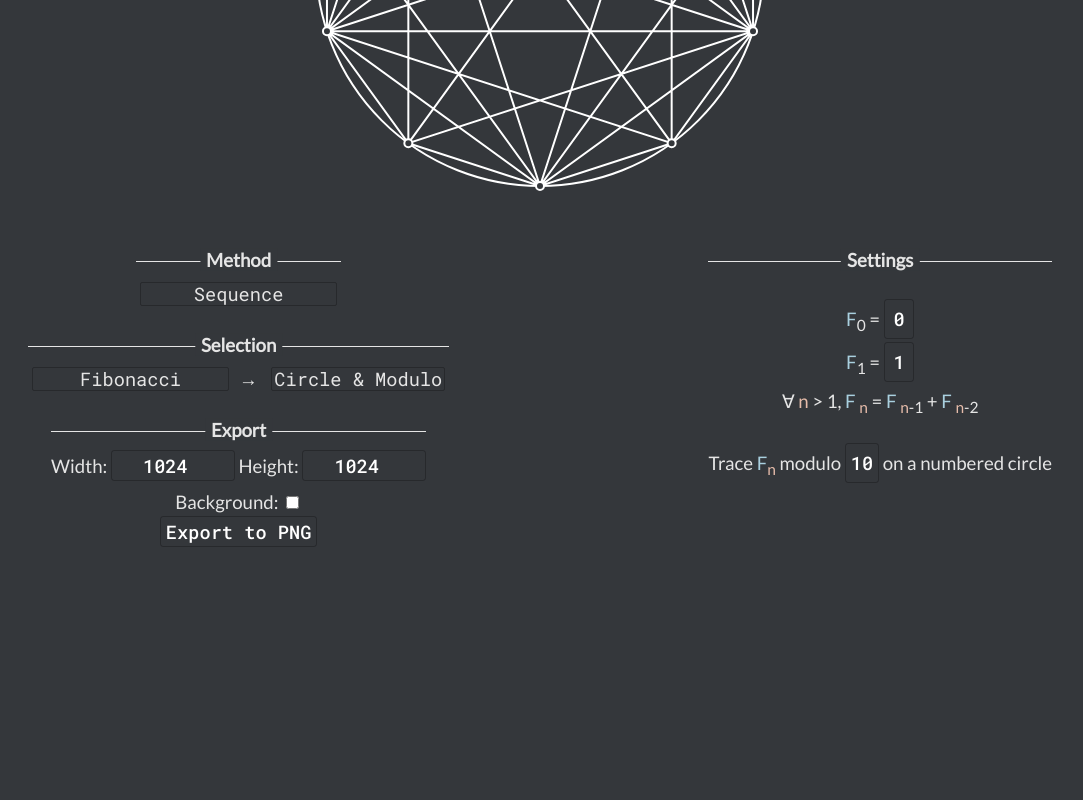
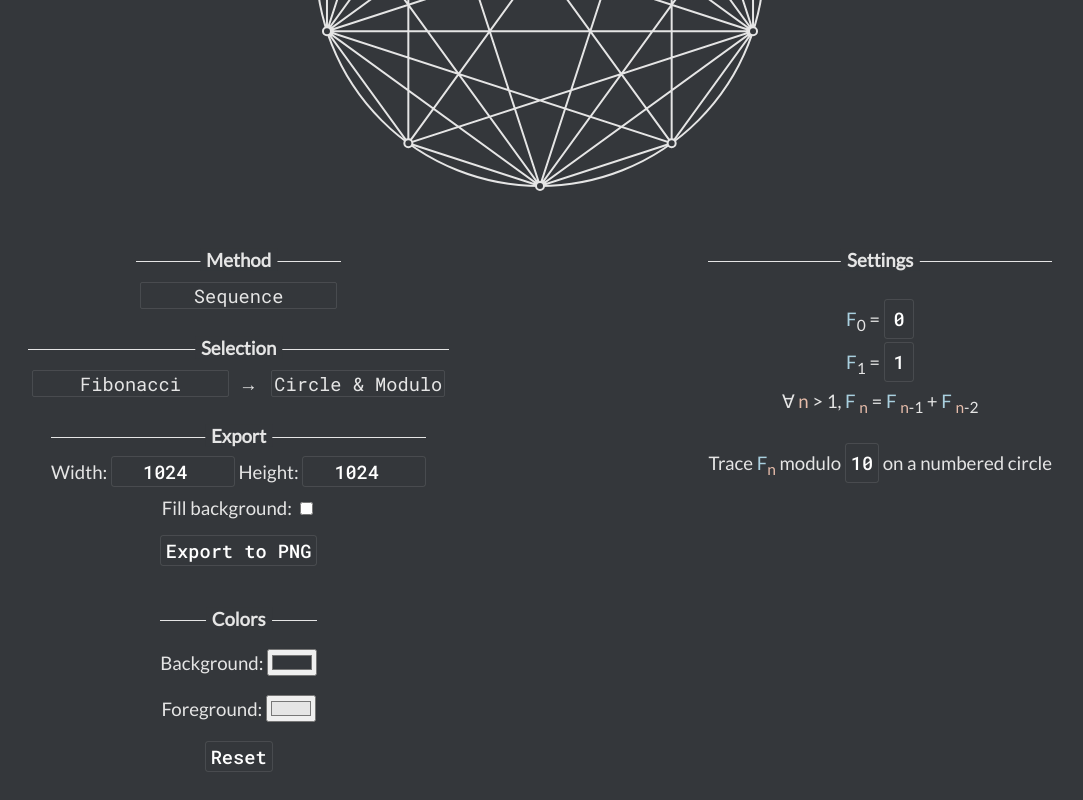
Before and after one commit to adri326/geometrical-visualizations, a website: page src/index.html in a window 1280 px wide. Shown: the part 318-1118 px from the top of the page, without its empty margins (100-1183 px from the left). Before the commit the page ends 888 px from the top, so only its background shows below. Drawn offline with Linux system fonts and the light colour scheme.

Commit message:
:sparkles: Colors

```diff
--- a/src/index.html
+++ b/src/index.html
@@ -57,8 +57,13 @@
                             <input type="number" class="input" id="export-height" value="1024" />
                         </span>
                     </div>
-                    <span>Background: <input type="checkbox" id="export-background" /></span>
+                    <span>Fill background: <input type="checkbox" id="export-background" /></span>
                     <button class="input" id="export-to-png" type="button">Export to PNG</button>
+                </div>
+                <div id="colors">
+                    <div>Background: <input type="color" id="color-background" value="#34373b" /></div>
+                    <div>Foreground: <input type="color" id="color-foreground" value="#e5e5e5" /> </div>
+                    <div><button class="input" id="color-reset" type="button">Reset</button></div>
                 </div>
             </div>
         </footer>
--- a/static/main.js
+++ b/static/main.js
@@ -12,6 +12,8 @@ let method_dom, method = "seq";
 let current_viz = "circle_number_modulo";
 let current_seq = "fibonacci";
 let current_trans = "spiral";
+
+let color_background, color_foreground, color_reset;
 
 let cache_seq = null;
 
@@ -61,6 +63,12 @@ window.addEventListener("load", () => {
     select_viz = document.getElementById("viz");
     select_trans = document.getElementById("trans");
     select_seq = document.getElementById("seq");
+
+    color_reset = document.getElementById("color-reset");
+    color_background = document.getElementById("color-background");
+    color_foreground = document.getElementById("color-foreground");
+
+    update_colors();
     update_dropdowns();
     update_settings();
     select_seq.addEventListener("change", () => {
@@ -76,11 +84,27 @@ window.addEventListener("load", () => {
         resize_canvas();
     });
 
+    color_background.addEventListener("change", () => {
+        update_colors();
+        resize_canvas();
+    });
+    color_foreground.addEventListener("change", () => {
+        update_colors();
+        resize_canvas();
+    });
+    color_reset.addEventListener("click", () => {
+        color_background.value = "#34373b";
+        color_foreground.value = "#e5e5e5";
+        update_colors();
+        resize_canvas();
+    });
+
     export_button = document.getElementById("export-to-png");
     export_width_dom = document.getElementById("export-width");
     export_height_dom = document.getElementById("export-height");
     export_background_dom = document.getElementById("export-background");
     export_button.addEventListener("click", export_to_png);
+
 
     resize_canvas();
 });
@@ -209,6 +233,36 @@ function update_settings() {
     cache_seq = null;
 }
 
+function update_colors() {
+    let foreground = color_foreground.value;
+    let background = color_background.value;
+
+    settings.colors.main = foreground;
+    settings.colors.bg = background;
+
+    document.body.style.setProperty("--background", background);
+    let [br, bg, bb] = background.slice(1).match(/[0-9a-f]{2}/g).map(raw => Number.parseInt(raw, 16));
+    if (br * 0.299 + bg * 0.587 + bb * 0.114 > 186) {
+        document.body.style.setProperty("--foreground", "#080808");
+        document.body.style.setProperty("--button-foreground", "#000000");
+        document.body.style.setProperty("--button-outline", "rgba(0, 0, 0, 0.25)");
+        document.body.style.setProperty("--button-outline-focused", "rgba(0, 0, 0, 0.5)");
+
+        document.body.style.setProperty("--variable-1", "#29404f");
+        document.body.style.setProperty("--variable-2", "#563c2a");
+        document.body.style.setProperty("--variable-3", "#3f0939");
+    } else {
+        document.body.style.setProperty("--foreground", "#e5e5e5");
+        document.body.style.setProperty("--button-foreground", "#ffffff");
+        document.body.style.setProperty("--button-outline", "rgba(255, 255, 255, 0.1)");
+        document.body.style.setProperty("--button-outline-focused", "rgba(255, 255, 255, 0.5)");
+
+        document.body.style.setProperty("--variable-1", "#a9d0df");
+        document.body.style.setProperty("--variable-2", "#e6bcaa");
+        document.body.style.setProperty("--variable-3", "#cf99c9");
+    }
+}
+
 function to_setting(value, ctx, name, drop_cache = false) {
     return `<span class="input ${ctx}__${name}" contenteditable="true" onkeyup="settings['${ctx}']['${name}'] = this.innerText;${drop_cache ? "cache_seq = null;" : ""}">${value}</span>`;
 }
@@ -225,7 +279,6 @@ function export_to_png() {
     let url = canvas.toDataURL("image/png");
 
     resize_canvas();
-    redraw_canvas();
 
     let win = window.open(url, "_blank");
     window.win = win;
--- a/static/style.css
+++ b/static/style.css
@@ -8,11 +8,15 @@ body {
     flex-direction: column;
     min-height: 100vh;
     background-color: var(--background);
-    color: #e5e5e5;
+    color: var(--foreground);
     font-family: 'Lato', sans-serif;
     overflow-x: hidden;
 
     --background: #34373b;
+    --foreground: #e5e5e5;
+    --button-foreground: #ffffff;
+    --button-outline: rgba(0, 0, 0, 0.25);
+    --button-outline-focused: rgba(0, 0, 0, 0.5);
     --variable-1: #a9d0df;
     --variable-2: #e6bcaa;
     --variable-3: #cf99c9;
@@ -58,9 +62,9 @@ footer .arrow {
 footer select {
     margin: 2px 4px;
     background: none;
-    border: 1px solid rgba(0, 0, 0, 0.25);
+    border: 1px solid var(--button-outline);
     border-radius: 2px;
-    color: #e5e5e5;
+    color: var(--foreground);
     transition: border-color 0.2s, color 0.2s;
     appearance: none;
     font-size: 14pt;
@@ -71,8 +75,8 @@ footer select {
 }
 
 footer select:hover, footer select:active {
-    color: #ffffff;
-    border: 1px solid rgba(0, 0, 0, 0.5);
+    color: var(--button-foreground);
+    border: 1px solid var(--button-outline-focused);
 }
 
 footer option {
@@ -100,7 +104,6 @@ footer option {
     display: flex;
     flex-direction: column;
     align-items: center;
-    order: 2;
 }
 
 #export > #dimensions {
@@ -111,7 +114,7 @@ footer option {
 }
 
 #export button {
-    margin: 0.2em 0.9em;
+    margin: 0.9em 0.9em;
 }
 
 footer button.input {
@@ -119,7 +122,7 @@ footer button.input {
 }
 
 footer button.input:hover {
-    border-color: #e5e5e5;
+    border-color: var(--foreground);
 }
 
 footer .input[type="number"] {
@@ -133,9 +136,9 @@ footer .input {
     font-family: 'Roboto Mono', monospace;
     font-weight: 500;
     background: none;
-    border: 1px solid rgba(0, 0, 0, 0.25);
+    border: 1px solid var(--button-outline);
     border-radius: 3px;
-    color: #ffffff;
+    color: var(--button-foreground);
     padding: 2px 5px;
     min-width: 1em;
     transition: border-color 0.2s;
@@ -143,7 +146,7 @@ footer .input {
 }
 
 footer .input:hover, footer .input:active {
-    border: 1px solid rgba(0, 0, 0, 0.5);
+    border: 1px solid var(--button-outline-focused);
 }
 
 #settings .variable {
@@ -170,10 +173,20 @@ footer .input:hover, footer .input:active {
     justify-content: center;
 }
 
+#colors {
+    display: flex;
+    flex-direction: column;
+    align-items: center;
+}
 
-#export, #settings, #method, #selection {
+#colors > div {
+    margin-top: 0.5em;
+    margin-bottom: 0.5em;
+}
+
+#export, #settings, #method, #selection, #colors {
     position: relative;
-    border-top: 1px solid #e5e5e5;
+    border-top: 1px solid var(--foreground);
     padding-top: 1em;
     margin-bottom: 1em;
     margin-top: 1em;
@@ -197,7 +210,11 @@ footer .input:hover, footer .input:active {
     content: "Selection";
 }
 
-#export::before, #settings::before, #method::before, #selection::before {
+#colors::before {
+    content: "Colors";
+}
+
+#export::before, #settings::before, #method::before, #selection::before, #colors::before {
     position: absolute;
     left: 50%;
     top: 0%;
```
